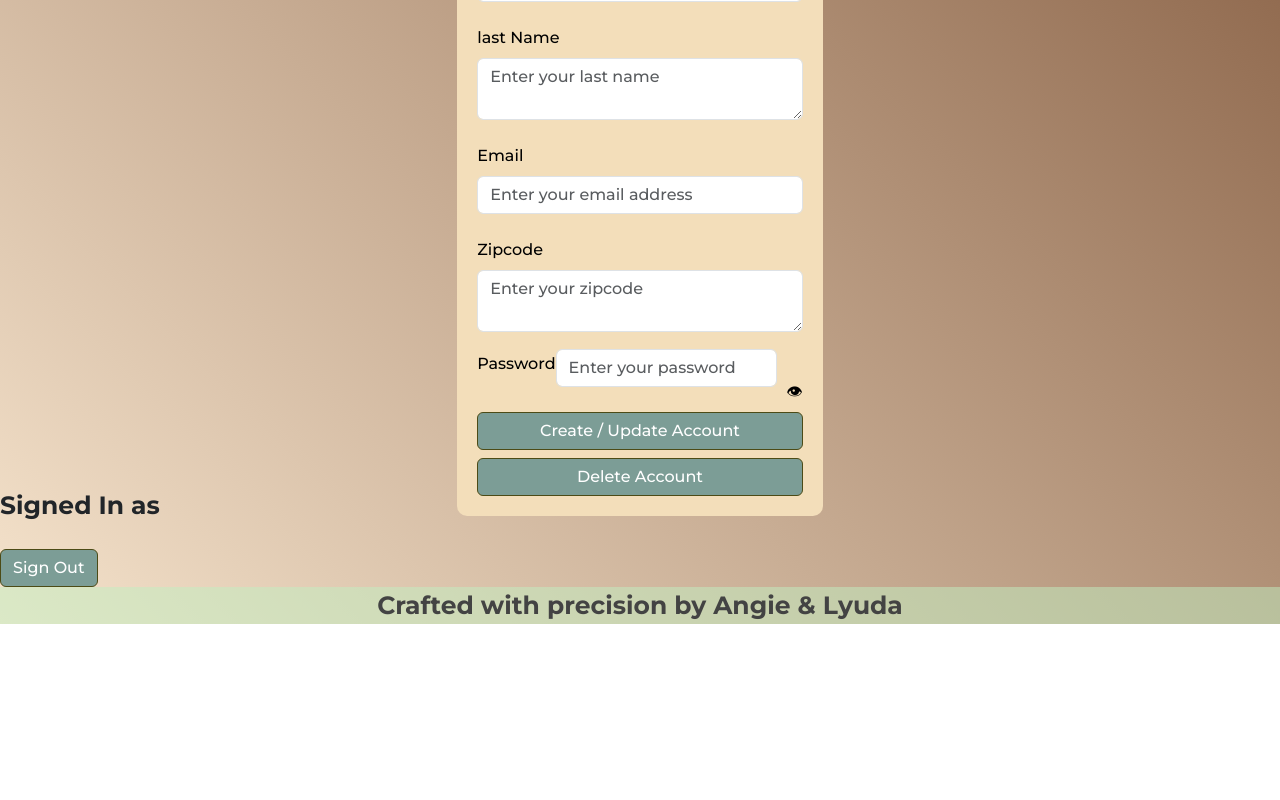
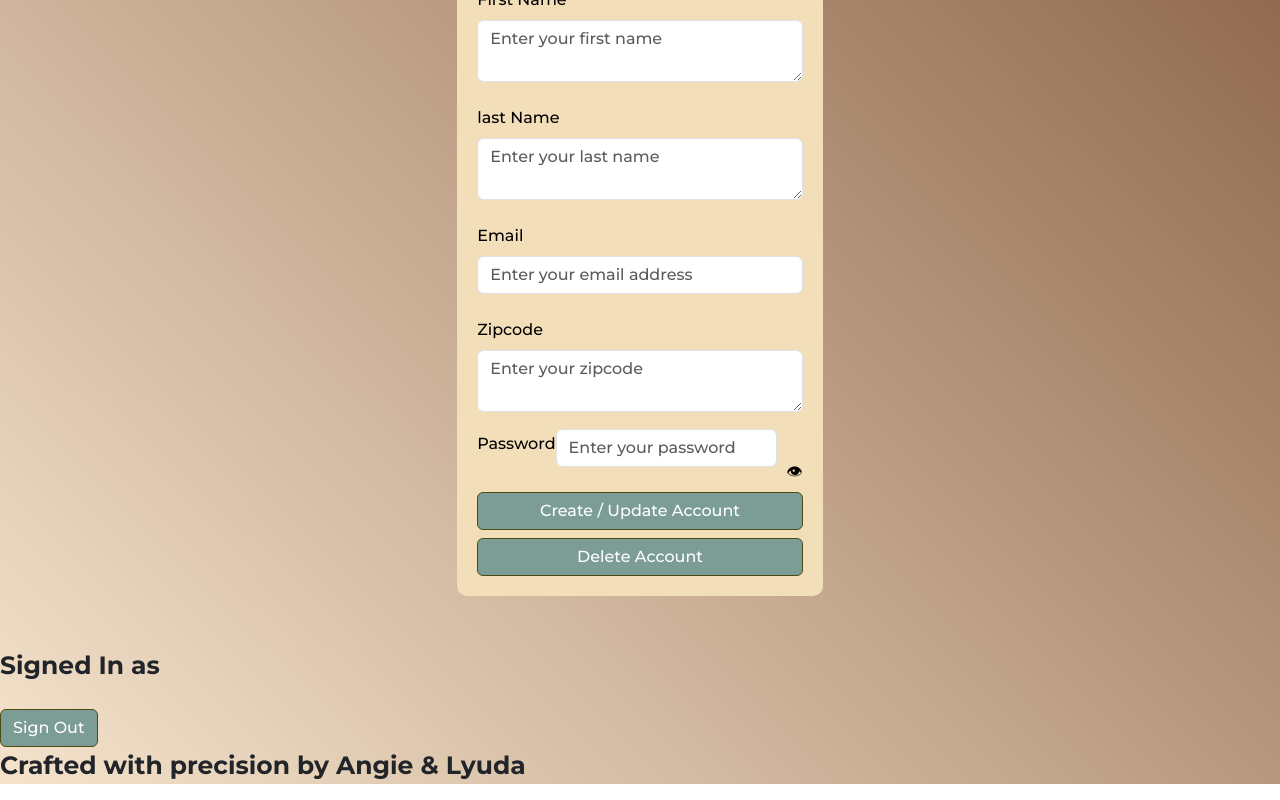
Before and after one commit to AngieCCo/front-end-jeweltime, a React (Create React App) app: page /signup in a window 1280 px wide. Shown: the part 369-1169 px from the top of the page. Before the commit the page ends 1009 px from the top, so only its background shows below. Built offline with nearby package versions, Linux system fonts and the light colour scheme; no server answers.

Commit message:
Added more padding to Create New Account

```diff
--- a/src/components/Footer.js
+++ b/src/components/Footer.js
@@ -3,7 +3,7 @@ import './Footer.css'
 
 const Footer = () => {
     return (
-        <footer className="footer">
+        <footer className="footer--pin">
             <p>Crafted with precision by Angie & Lyuda</p>
         </footer>
     );
--- a/src/components/NewAccountForm.css
+++ b/src/components/NewAccountForm.css
@@ -1,5 +1,5 @@
 .wrapper {
-    height: 80vh;
+    height: 100vh;
 }
 
 .signUp {
```
